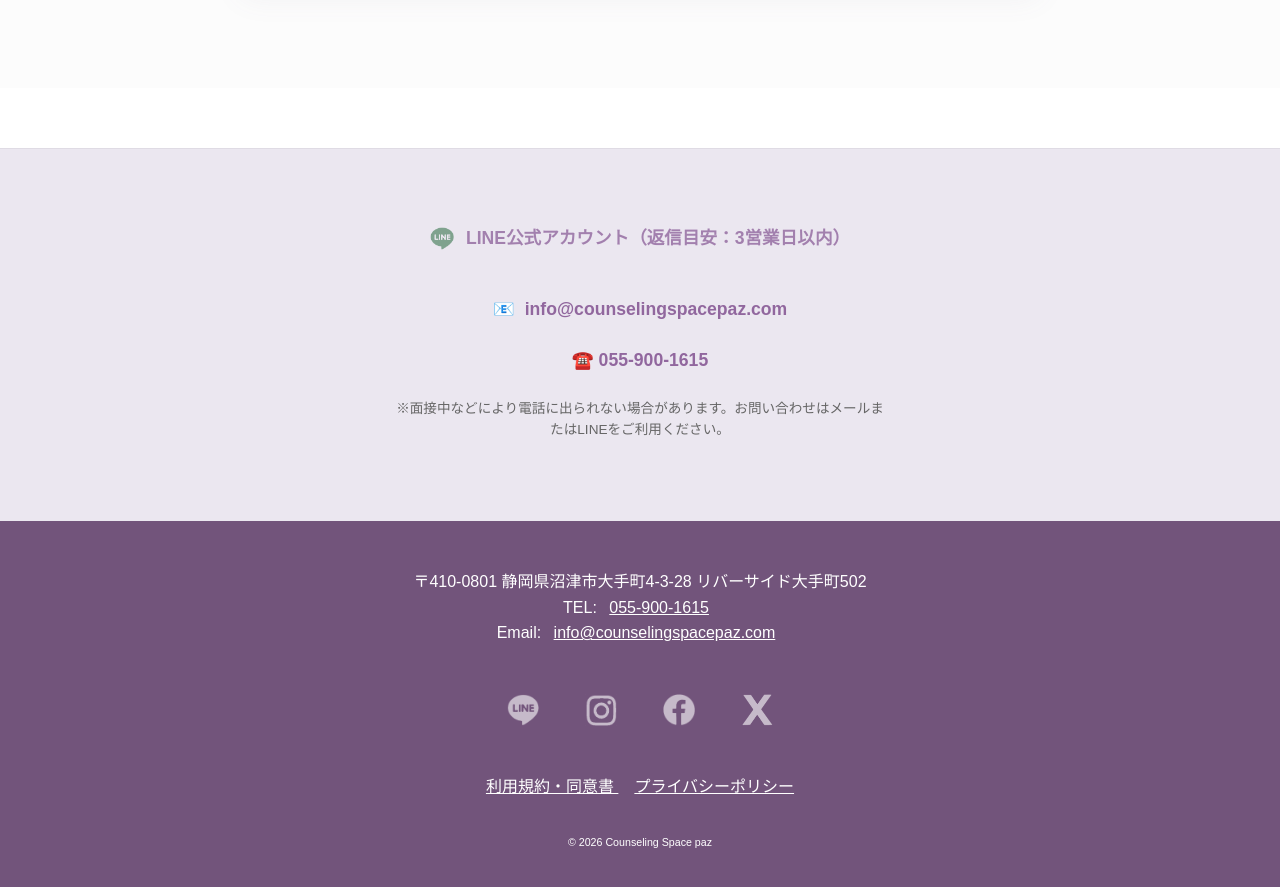
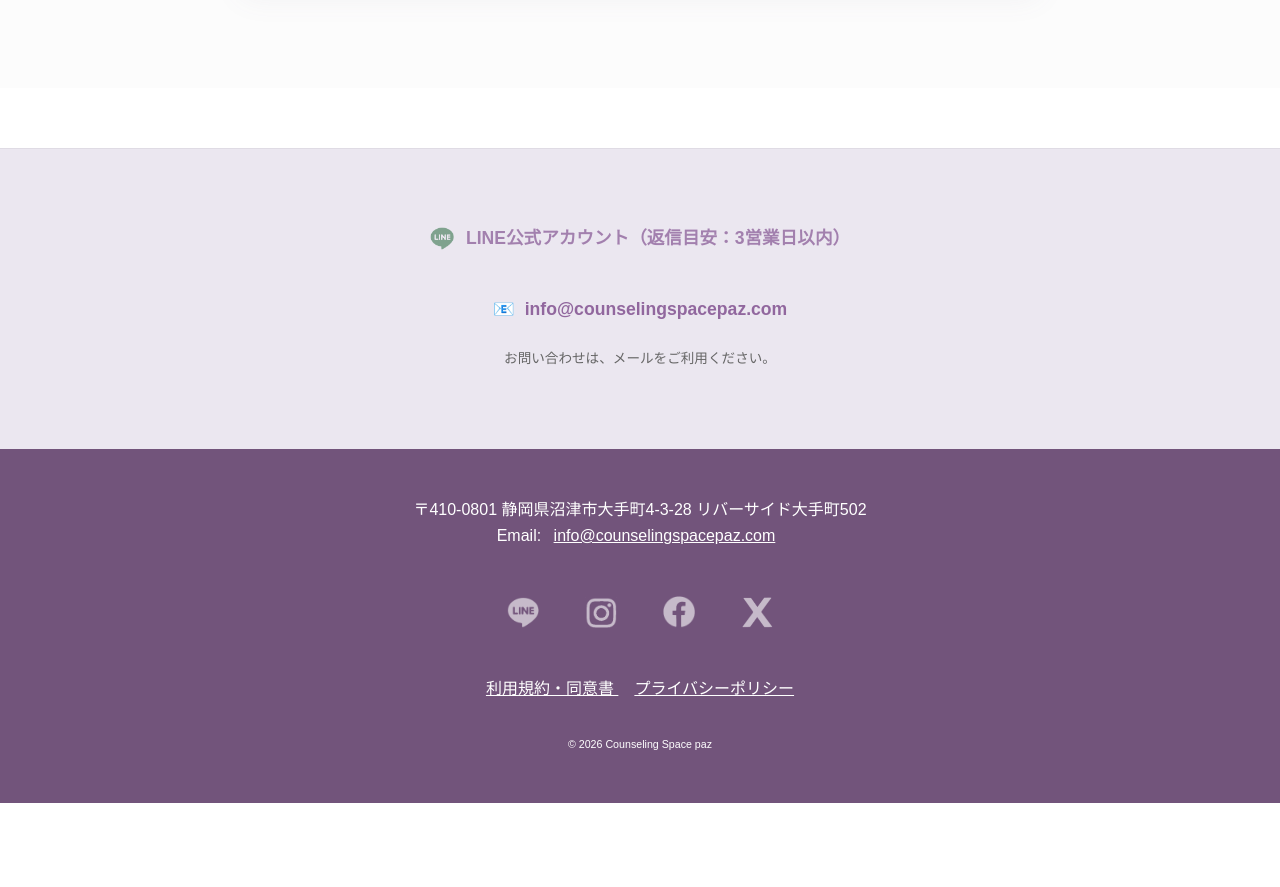
Before and after one commit to counselingspacepaz-gif/paz-site, a Jekyll site: the page built from booking/index.html, in a window 1280 px wide and 900 px high, scrolled down 4198 px. Shown: the top 887 px of the window. Built offline with Jekyll 4.4.1, drawn with Linux system fonts in a browser that asks for light colours; some web fonts are replaced; after the commit the page ends 5001 px from its top, so only the background shows below that.

```diff
--- a/_config.yml
+++ b/_config.yml
@@ -25,7 +25,7 @@ plugins:
 
 # --- キャッシュバスター ---
 # 修正日基準で更新（ブラウザに最新のCSSを認識させる）
-asset_version: "20260929-1"
+asset_version: "20261013-1"
 
 # --- デフォルト設定 ---
 defaults:
--- a/_layouts/default.html
+++ b/_layouts/default.html
@@ -58,13 +58,6 @@
       <p>〒410-0801 静岡県沼津市大手町4-3-28 リバーサイド大手町502</p>
 
       <p>
-        TEL:
-        <a href="tel:0559001615">
-          055-900-1615
-        </a>
-      </p>
-
-      <p>
         Email:
         <a href="mailto:info@counselingspacepaz.com">
           info@counselingspacepaz.com
--- a/assets/css/styles.css
+++ b/assets/css/styles.css
@@ -535,7 +535,7 @@ h1, h2, h3, h4 { font-weight: 700; color: var(--color-secondary); line-height: 1
     gap: 8px;
 }
 
-/* 電話番号のテキスト */
+/* 連絡先テキスト */
 .contact-info-small p {
     color: var(--color-primary) !important;
     font-weight: 700;
--- a/booking/index.html
+++ b/booking/index.html
@@ -344,8 +344,7 @@ title: ご予約
 
         <div class="contact-info-small">
             <p>📧 <a href="mailto:info@counselingspacepaz.com" class="contact-link">info@counselingspacepaz.com</a></p>
-            <p>☎️ 055-900-1615</p>
-            <small style="display: block; margin-top: 20px;">※面接中などにより電話に出られない場合があります。お問い合わせはメールまたはLINEをご利用ください。</small>
+            <small style="display: block; margin-top: 20px;">お問い合わせは、メールをご利用ください。</small>
         </div>
     </div>
 </section>
```
Also changed, not shown: _includes/footer.html (+0 -7 lines), _includes/head.html (+1 -8 lines).
